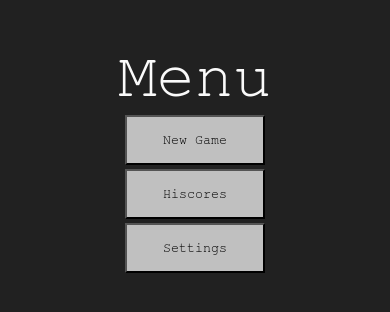
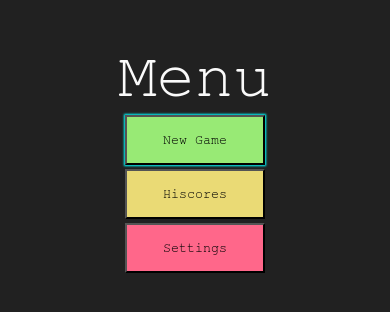
Before and after one commit to waddal/Quizard, a React (Create React App) app: page /menu in a window 390 px wide. Shown: the part 264-576 px from the top of the page. Built offline with nearby package versions, Linux system fonts and the light colour scheme; no server answers.

Commit message:
feat: main menu component styles responsive to state

```diff
--- a/src/components/Menu.jsx
+++ b/src/components/Menu.jsx
@@ -2,41 +2,50 @@ import React, { useState, useEffect } from "react";
 import { useNavigate } from "react-router-dom";
 import styled from "styled-components";
 import { connect } from "react-redux";
-import useSound from 'use-sound';
-import tuneSfx from '../assets/audio/tune.mp3';
-import popSfx from '../assets/audio/pop.mp3';
+import useSound from "use-sound";
+import tuneSfx from "../assets/audio/tune.mp3";
+import popSfx from "../assets/audio/pop.mp3";
 
-const Menu = (props) => {
-  const [settings, setSettings] = useState(false);
+const Menu = ({ theme, themeToggler }) => {
+  const [settings, setSettings] = useState(true);
   const [tune] = useSound(tuneSfx);
-  const [pop] = useSound(popSfx, {volume: 0.01});
-  const { theme, themeToggler } = props;
+  const [pop] = useSound(popSfx, { volume: 0.03 });
   const navigate = useNavigate();
 
   const handleSettings = () => {
     setSettings(!settings);
   };
 
-  useEffect(() => {
-    setSettings(true);
-  }, [])
-
   return (
     <StyledMenu>
       <Title>Menu</Title>
       {settings ? (
         <>
-          <Button onClick={() => navigate("/settings")} onMouseOver={pop}>New Game</Button>
-          <Button onMouseOver={pop}>Hiscores</Button>
-          <Button onClick={handleSettings} onMouseOver={pop}>Settings</Button>
+          <NewGameButton
+            onClick={() => navigate("/settings")}
+            onMouseOver={pop}
+          >
+            New Game
+          </NewGameButton>
+          <HiscoresButton onMouseOver={pop}>Hiscores</HiscoresButton>
         </>
       ) : (
         <>
-          <Button onClick={themeToggler} onMouseOver={pop}>Theme</Button>
-          <Button onClick={tune} onMouseOver={pop}>Music</Button>
-          <Button onClick={handleSettings} onMouseOver={pop}>Settings</Button>
+          <ThemeButton onClick={themeToggler} onMouseOver={pop} theme={theme}>
+            Theme
+          </ThemeButton>
+          <MusicButton onClick={tune} onMouseOver={pop}>
+            Music
+          </MusicButton>
         </>
       )}
+      <SettingsButton
+        onClick={handleSettings}
+        onMouseOver={pop}
+        settings={settings}
+      >
+        Settings
+      </SettingsButton>
     </StyledMenu>
   );
 };
@@ -72,3 +81,46 @@ const Button = styled.button`
     background-color: #f4f6ed;
   }
 `;
+//MAIN MENU
+const NewGameButton = styled(Button)`
+  background-color: #98ea75;
+  box-shadow: 0 0 2px 1px #0ff;
+
+  &:hover {
+    background-color: #6be338;
+  }
+`;
+
+const HiscoresButton = styled(Button)`
+  background-color: #eada75;
+
+  &:hover {
+    background-color: #ffe74b;
+  }
+`;
+
+const SettingsButton = styled(Button)`
+  background-color: ${(props) => (props.settings === true ? "#ff678a" : "#fc537a")};
+  box-shadow: ${props => props.settings === false ? "0 0 2px 1px #0ff" : null};
+
+  &:hover {
+    background-color: #fc537a;
+  }
+`;
+
+//SETTINGS
+const ThemeButton = styled(Button)`
+  color: ${(props) => (props.theme === "light" ? "white" : "black")};
+  background-color: ${(props) => (props.theme === "light" ? "#3b3b3b" : "#e5e5e5")};
+
+  &:hover {
+    background-color: ${(props) => (props.theme === "light" ? "black" : "white")};
+  }
+`;
+const MusicButton = styled(Button)`
+  background-color: #9d75f9;
+
+  &:hover {
+    background-color: #8a5bf7;
+  }
+`;
```
Also changed, not shown: src/reducers/stateReducer.js (added, +23 -0 lines).
